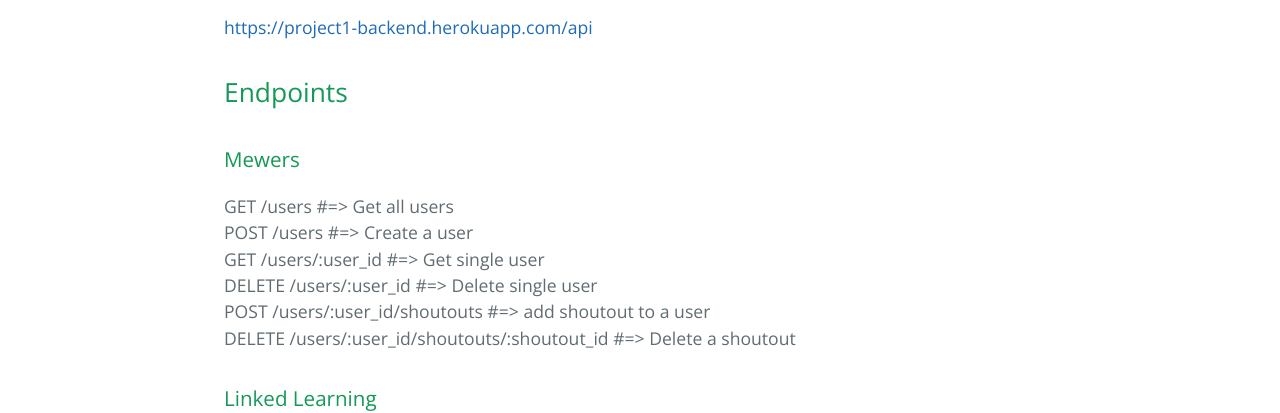
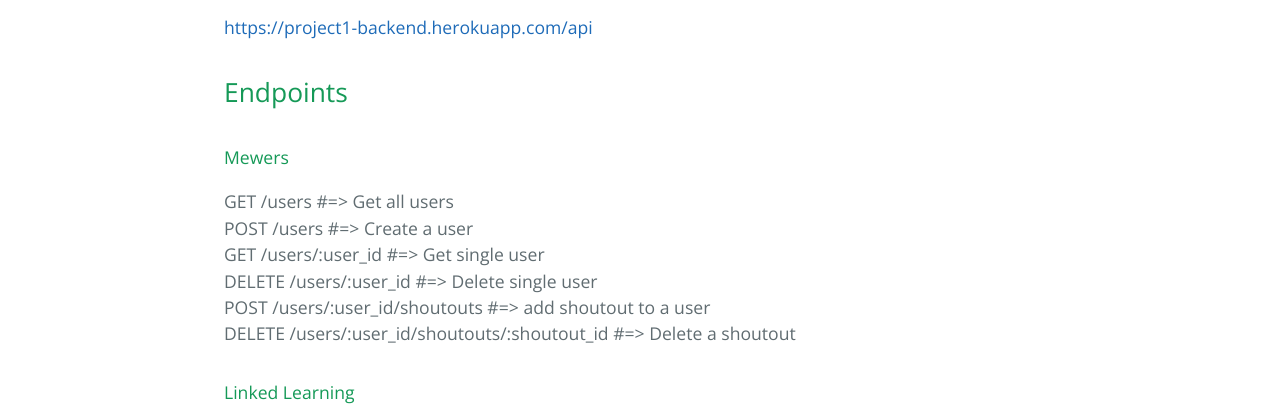
Before and after one commit to apprentice-gamma/project1-backend, a plain HTML site: page index.html in a window 1280 px wide. Shown: the part 541-954 px from the top of the page. Drawn offline with nearby package versions, Linux system fonts and the light colour scheme.

```diff
--- a/index.html
+++ b/index.html
@@ -29,8 +29,8 @@
 <h2>
 <a id="endpoints" class="anchor" href="#endpoints" aria-hidden="true"><span class="octicon octicon-link"></span></a>Endpoints</h2>
 
-<h3>
-<a id="mewers" class="anchor" href="#mewers" aria-hidden="true"><span class="octicon octicon-link"></span></a>Mewers</h3>
+<h4>
+<a id="mewers" class="anchor" href="#mewers" aria-hidden="true"><span class="octicon octicon-link"></span></a>Mewers</h4>
 
 <p>GET     /users #=&gt; Get all users<br>
 POST    /users #=&gt; Create a user<br>
@@ -39,8 +39,8 @@
 POST    /users/:user_id/shoutouts #=&gt; add shoutout to a user<br>
 DELETE  /users/:user_id/shoutouts/:shoutout_id #=&gt; Delete a shoutout</p>
 
-<h3>
-<a id="linked-learning" class="anchor" href="#linked-learning" aria-hidden="true"><span class="octicon octicon-link"></span></a>Linked Learning</h3>
+<h4>
+<a id="linked-learning" class="anchor" href="#linked-learning" aria-hidden="true"><span class="octicon octicon-link"></span></a>Linked Learning</h4>
 
 <p>GET     /bookmarks #=&gt; Get all bookmarks<br>
 POST    /bookmarks #=&gt; Create a bookmark<br>
```
Also changed, not shown: params.json (+1 -1 lines).
